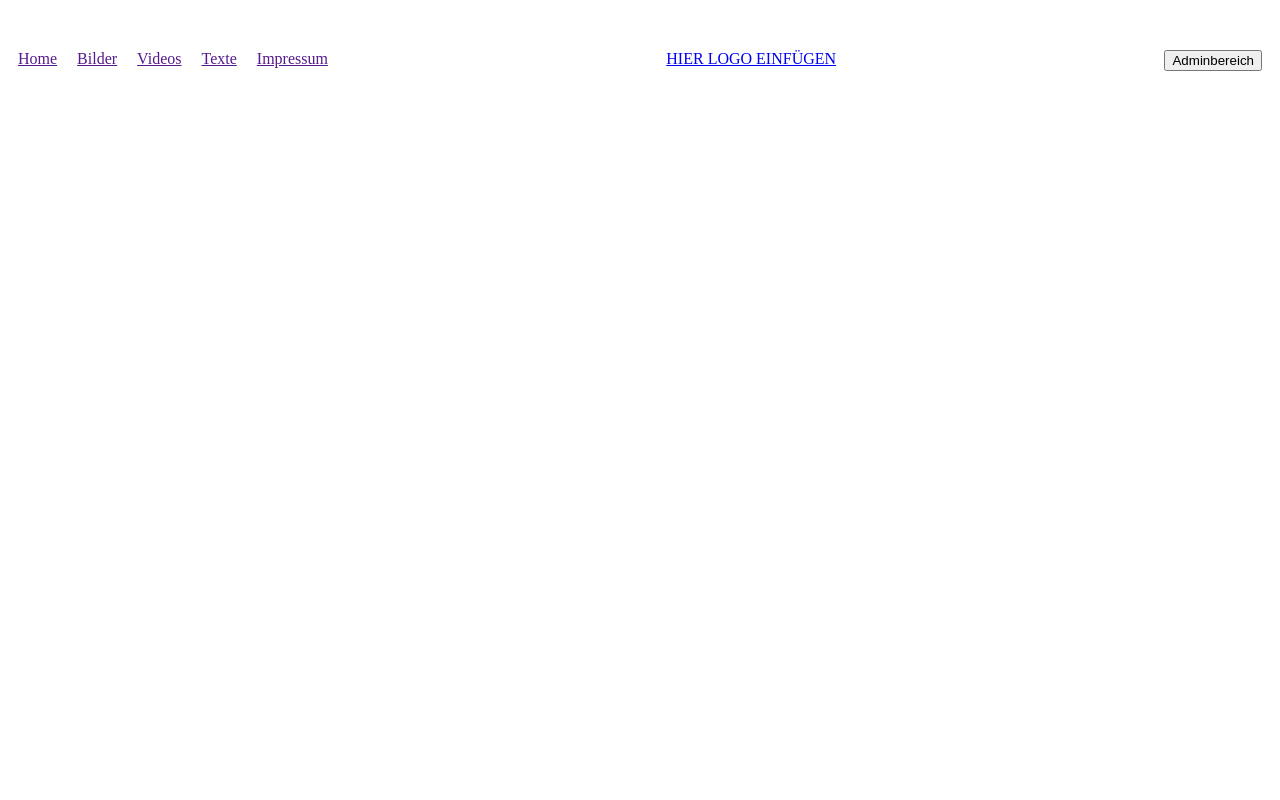
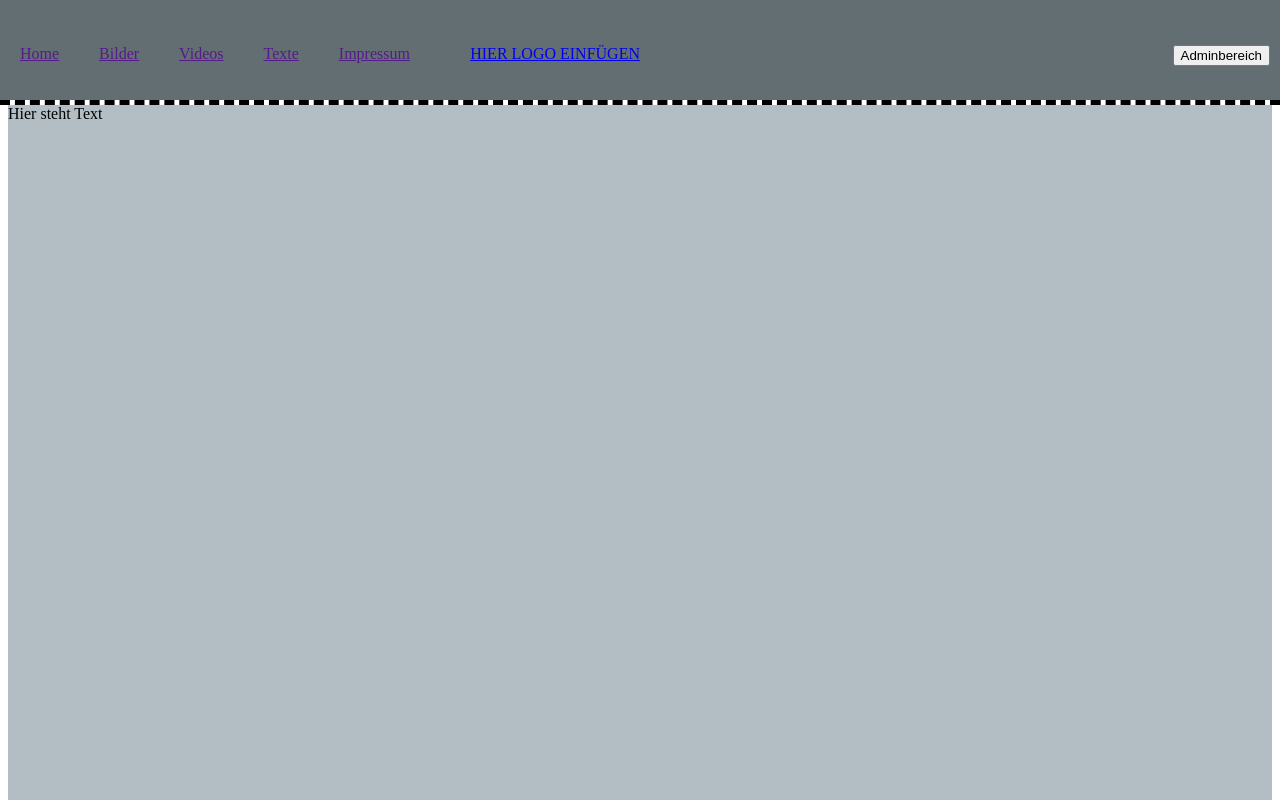
Before and after one commit to OldJenkins/Webseite-Horvart, an Angular app: page / in a window 1280 px wide. Shown: the top 800 px of the page. Built offline with nearby package versions, Linux system fonts and the light colour scheme.

Commit message:
Fertiger Header

```diff
--- a/src/app/app.component.css
+++ b/src/app/app.component.css
@@ -1,18 +1,65 @@
 .nav{
-    margin-top: 50px;
+
     display:flex;
     justify-content: space-between;
+
+    position: fixed;
+    width: 100%;
+    height: 100px;
+    top: 0px;
+    left: 0px;
+    right: 0px;
+
+    background-color: #636e72;
+
+    z-index: 1;
 }
+.nav1{
+    position: fixed;
+    top: 45px;
+
+
+ }
 .nav2{
-    margin: 10px;
-    margin-top: 10px;
-    text-align: left;
+
+
+  margin: 20px;
+
+
 }
+
 .navlogo{
+    position: fixed;
+    top: 45px;
+right: 50%;
 
-    text-align: center;
 }
 .navadmin{
-    margin-right: 10px;
-    text-align: right;
+    position: fixed;
+    top: 45px;
+    right: 10px;
 }
+
+
+.dashedline{
+    color: black;
+    position: fixed;
+    top: 92px;
+    right: 0px;
+    left: 0px;
+    width: 100%;
+    height: 0px;
+    border: 0px;
+    border-top: 5px;
+    border-style: dashed;
+}
+
+.bg{
+    background-color: #b2bec3;
+    height: 1000px;
+    width: 100%;
+    position: relative;
+
+    top: 89px;
+
+}
--- a/src/app/app.component.html
+++ b/src/app/app.component.html
@@ -15,7 +15,10 @@
 <button aria-label="Admin">Adminbereich</button>
 </div>
 
-
-
+<hr class="dashedline" >
 
 </div>
+
+<div class="bg">
+<p>Hier steht Text</p>
+</div>
```
